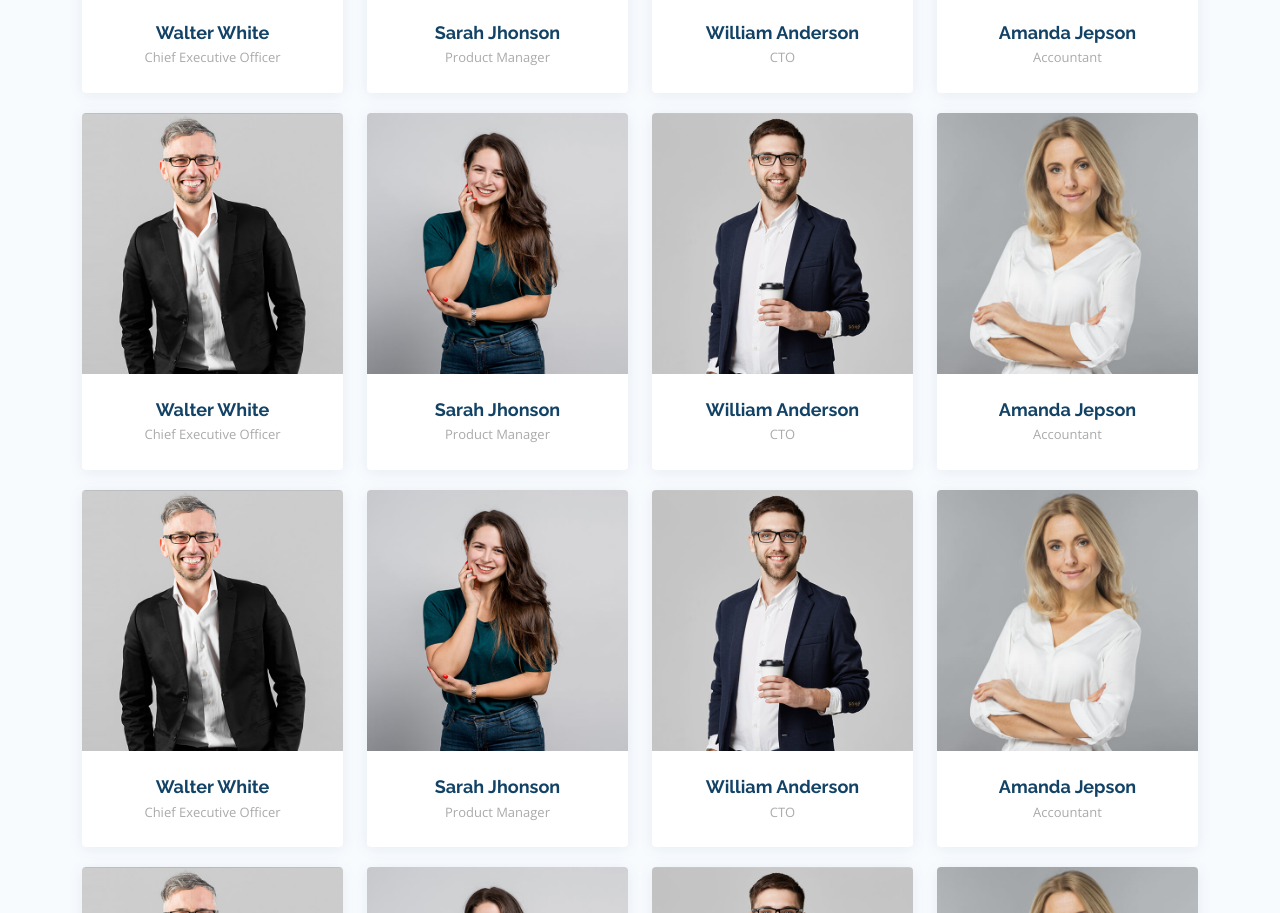
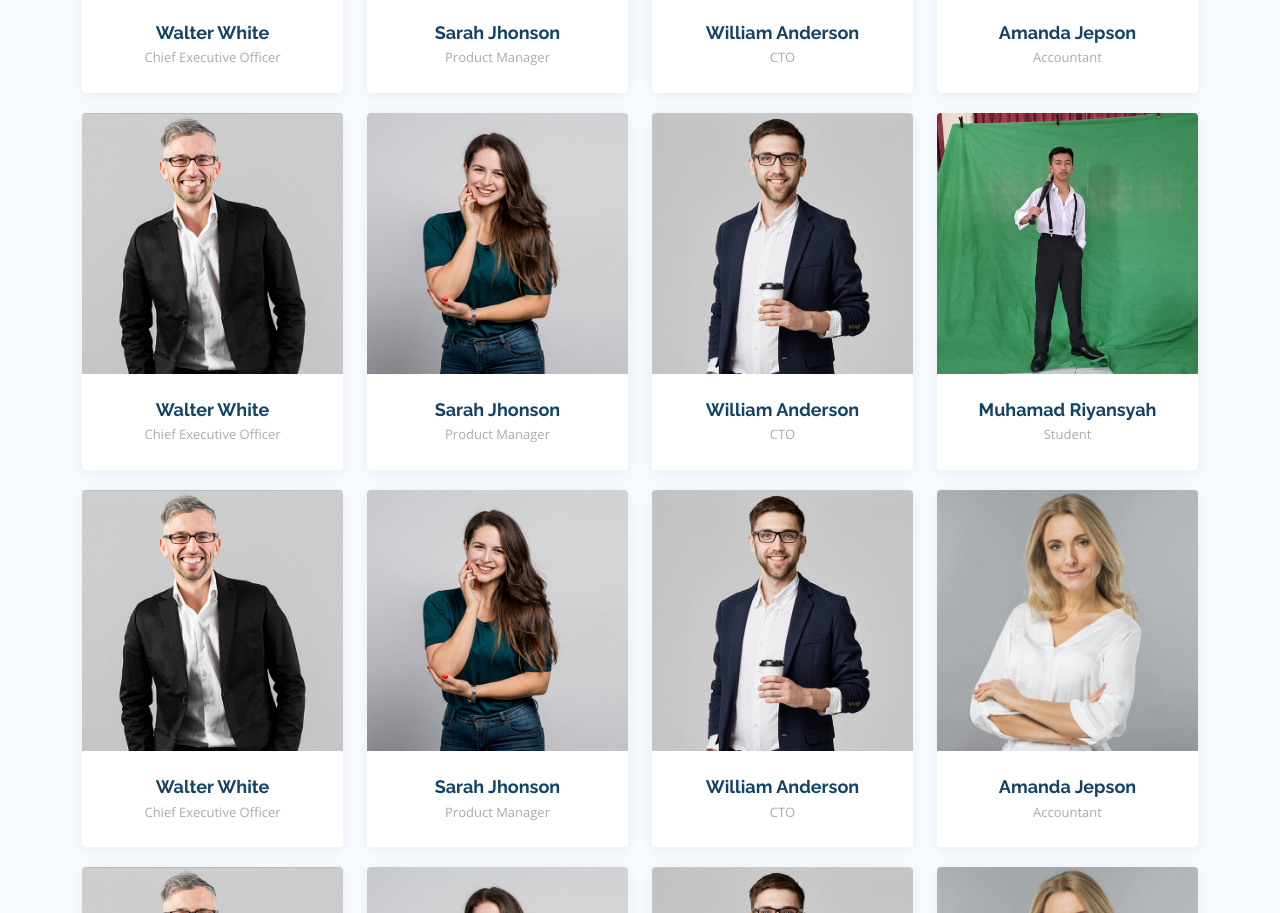
Before and after one commit to atjeprahmat/portofolioPPLGXI5, a plain HTML site: page index.html in a window 1280 px wide. Shown: the part 7281-8194 px from the top of the page. Drawn offline with nearby package versions, Linux system fonts and the light colour scheme; animation ran at ten frames a second.

Commit message:
tambah foto

```diff
--- a/index.html
+++ b/index.html
@@ -989,17 +989,17 @@
           <div class="col-lg-3 col-md-6 d-flex align-items-stretch" data-aos="fade-up" data-aos-delay="400">
             <div class="member">
               <div class="member-img">
-                <img src="assets/img/team/team-4.jpg" class="img-fluid" alt="">
-                <div class="social">
-                  <a href=""><i class="bi bi-twitter"></i></a>
-                  <a href=""><i class="bi bi-facebook"></i></a>
-                  <a href=""><i class="bi bi-instagram"></i></a>
-                  <a href=""><i class="bi bi-linkedin"></i></a>
-                </div>
-              </div>
-              <div class="member-info">
-                <h4>Amanda Jepson</h4>
-                <span>Accountant</span>
+                <img src="assets/img/team/Riyansyah.jpg" class="img-fluid" alt="">
+                <div class="social">
+                  <a href=""><i class="bi bi-twitter"></i></a>
+                  <a href=""><i class="bi bi-facebook"></i></a>
+                  <a href=""><i class="bi bi-instagram"></i></a>
+                  <a href=""><i class="bi bi-linkedin"></i></a>
+                </div>
+              </div>
+              <div class="member-info">
+                <h4>Muhamad Riyansyah</h4>
+                <span>Student</span>
               </div>
             </div>
           </div>
```
Also changed, not shown: assets/img/team/Riyansyah.jpg (added).
